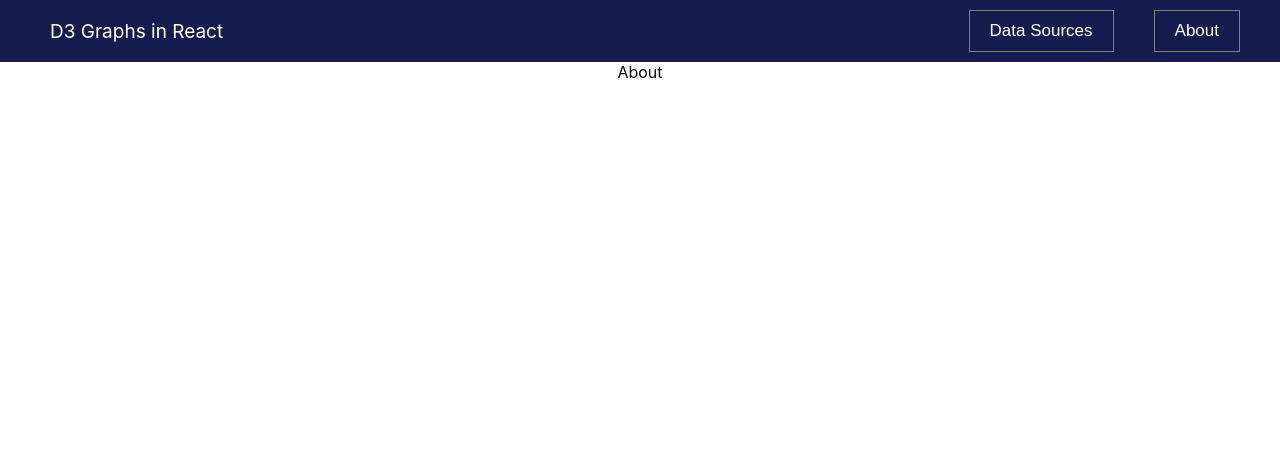
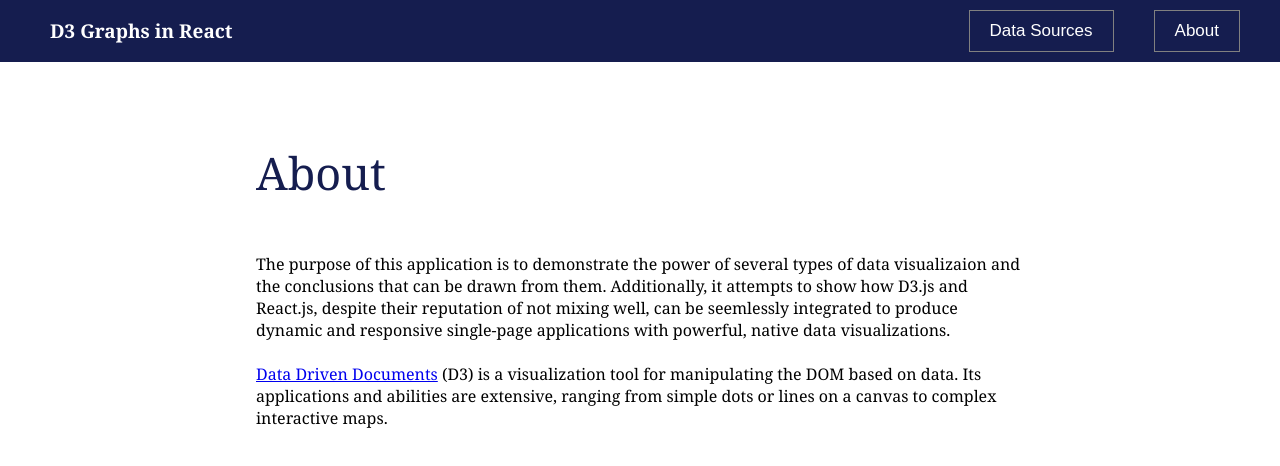
Before and after one commit to bryce-cuthriell/react-d3, a React (Create React App) app: page /about in a window 1280 px wide. Shown: the top 466 px of the page. Built offline with nearby package versions, Linux system fonts and the light colour scheme.

Commit message:
added some text on about page, tooltips on radio buttons

```diff
--- a/src/code/About.js
+++ b/src/code/About.js
@@ -1,7 +1,24 @@
 import React from "react";
 
+import "../css/About.css";
+
 const About = () => {
-  return <div>About</div>;
+  return (
+    <div className="about-wrapper">
+      <div className="about-header">About</div>
+      <div className="about-body">
+        The purpose of this application is to demonstrate the power of several types of data visualizaion and the conclusions
+        that can be drawn from them. Additionally, it attempts to show how D3.js and React.js, despite their reputation of not
+        mixing well, can be seemlessly integrated to produce dynamic and responsive single-page applications with powerful,
+        native data visualizations.
+        <br />
+        <br />
+        <a href="https://d3js.org/" target="_blank" rel="noopener noreferrer">Data Driven Documents</a> (D3) is a visualization tool for manipulating
+        the DOM based on data. Its applications and abilities are extensive, ranging from simple dots or lines on a canvas to
+        complex interactive maps.
+      </div>
+    </div>
+  );
 };
 
 export default About;
--- a/src/code/KnowledgeGraphs/Network.js
+++ b/src/code/KnowledgeGraphs/Network.js
@@ -5,6 +5,7 @@ import Radio from "@material-ui/core/Radio";
 import RadioGroup from "@material-ui/core/RadioGroup";
 import FormControlLabel from "@material-ui/core/FormControlLabel";
 import FormControl from "@material-ui/core/FormControl";
+import Tooltip from "@material-ui/core/Tooltip";
 
 import { odysseyCharacters } from "./data/odysseyCharacters";
 import { physicalInteractionRelationships } from "./data/physicalInteractionRelationships";
@@ -221,16 +222,26 @@ const Network = () => {
             value={radioValue}
             onChange={handleFormChange}
           >
+            <Tooltip
+              title="Edges between nodes indicate characters physically interact at least once"
+              arrow
+            >
               <FormControlLabel
                 value="physical-interaction"
                 control={<Radio color="primary" />}
                 label="Physical interaction of characters"
               />
+            </Tooltip>
+            <Tooltip
+              title="Edges between nodes indicate characters have a direct familial relationship, e.g. child, parent, sibling"
+              arrow
+            >
               <FormControlLabel
                 value="family"
                 control={<Radio color="primary" />}
                 label="Family relationships of characters"
               />
+            </Tooltip>
           </RadioGroup>
         </FormControl>
 
--- /dev/null
+++ b/src/css/About.css
@@ -0,0 +1,13 @@
+.about-wrapper {
+    display: flex;
+    flex-direction: column;
+    justify-content: center;
+    margin: 80px 30px 30px 30px;
+    width: 60%;
+}
+
+.about-header {
+    color: #151D4F;
+    font-size: 45px;
+    margin-bottom: 50px;
+}
--- a/src/css/Header.css
+++ b/src/css/Header.css
@@ -12,6 +12,7 @@
   margin-left: 50px;
   font-size: 19px;
   cursor: pointer;
+  font-weight: bold;
 }
 
 .header-button {
--- a/src/css/index.css
+++ b/src/css/index.css
@@ -1,6 +1,6 @@
 body {
   margin: 0;
-  font-family: -apple-system, BlinkMacSystemFont, 'Segoe UI', 'Roboto', 'Oxygen',
+  font-family: Georgia, -apple-system, BlinkMacSystemFont, 'Segoe UI', 'Roboto', 'Oxygen',
     'Ubuntu', 'Cantarell', 'Fira Sans', 'Droid Sans', 'Helvetica Neue',
     sans-serif;
   -webkit-font-smoothing: antialiased;
```
Lines whose indentation alone changed are shown as unchanged.
